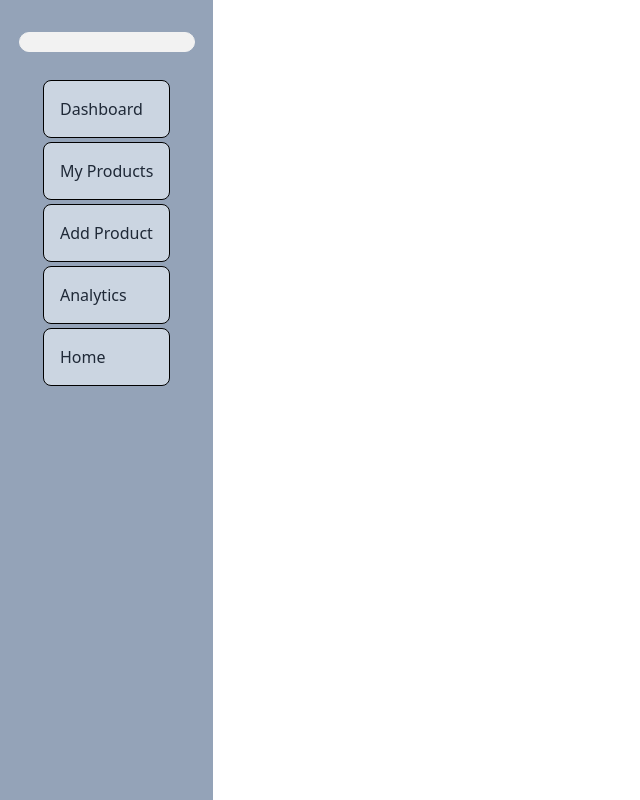
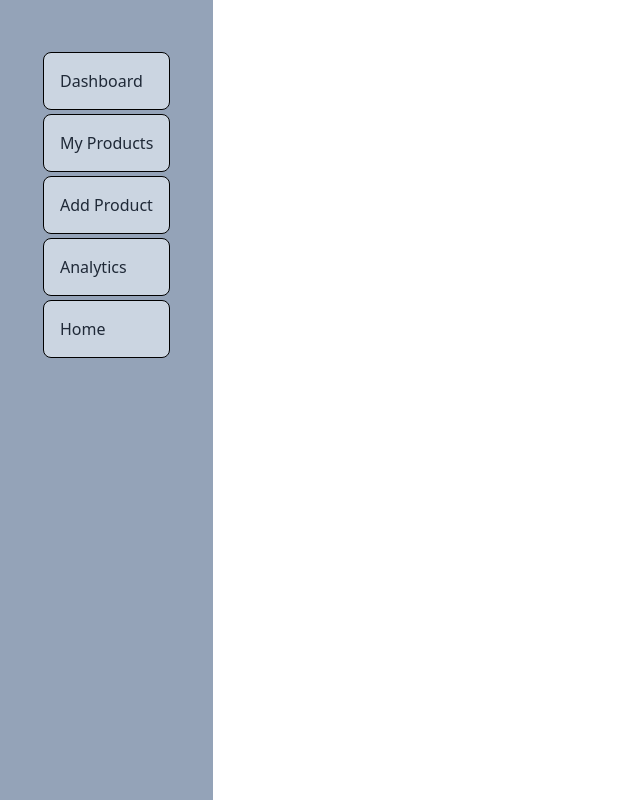
Before and after one commit to sasohan0/waste-not-frontend, a React (Vite) app: page /dashboard in a window 1280 px wide. Shown: the whole page, without its empty margins (0-640 px from the left). Built offline with nearby package versions, Linux system fonts and the light colour scheme; no server answers.

Commit message:
dashboard styled

```diff
--- a/src/layouts/DashboardLayout.jsx
+++ b/src/layouts/DashboardLayout.jsx
@@ -5,12 +5,9 @@ const DashboardLayout = () => {
   const { user } = useAuth();
 
   return (
-    <div className="flex flex-wrap justify-center items-center md:grid md:grid-cols-12 ">
-      <div className="flex justify-start items-center flex-col md:col-span-2 bg-slate-300 hover:bg-slate-400 md:min-h-screen p-8">
-        <div className="badge badge-ghost px-8 felx flex-wrap w-44">
-          {user?.email}
-        </div>
-        <ul className="flex justify-center items-center flex-wrap md:grid sticky top-0 mt-2 pt-5">
+    <div className="flex flex-wrap w-full justify-center items-center md:items-start md:min-h-screen md:grid md:grid-cols-12 ">
+      <div className="flex justify-center items-center md:items-start flex-col  md:grid md:col-span-2 bg-slate-300 hover:bg-slate-400 md:min-h-full p-8">
+        <ul className="flex justify-center items-center flex-wrap md:grid md:sticky top-0 mt-0 pt-5">
           <li className="border bg-slate-300 hover:bg-slate-200 border-black rounded-lg p-4 text w-full">
             <Link to={"home"}>Dashboard</Link>
           </li>
```
